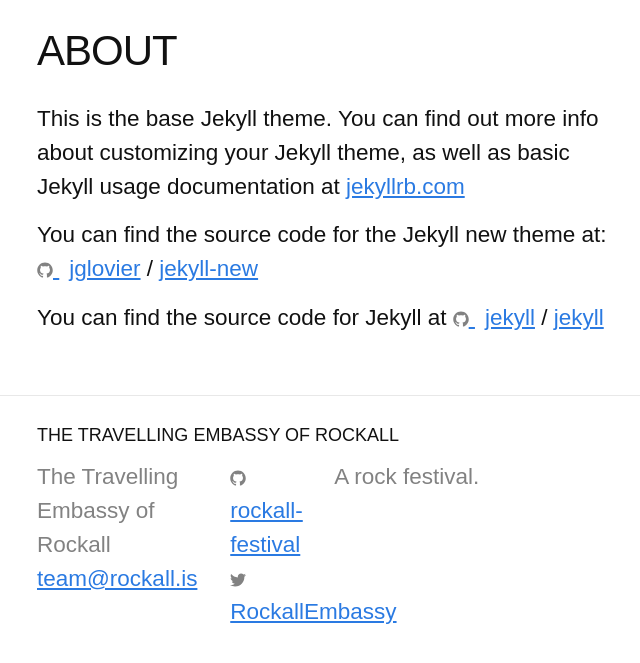
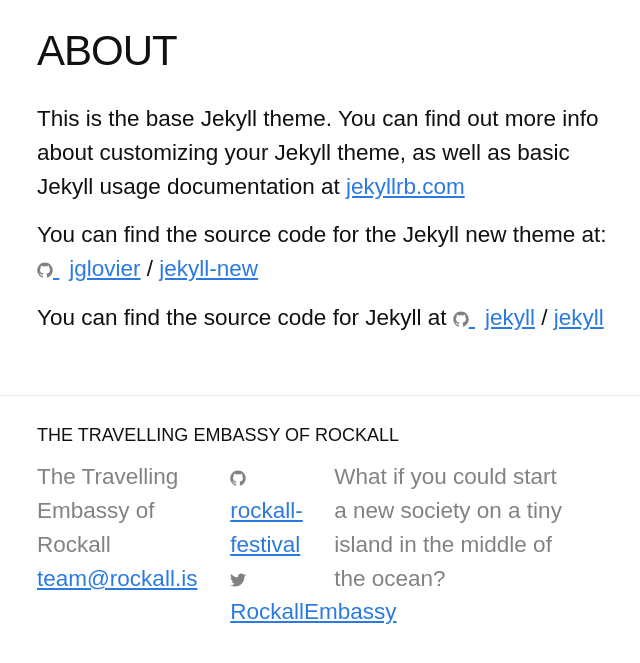
Before and after one commit to rockall-festival/rockall-festival.github.io, a Jekyll site: the page built from about.md, in a window 1280 px wide. Shown: the top 663 px of the page, without its empty margins (313-953 px from the left). Built offline with Jekyll 4.4.1, drawn with Linux system fonts in a browser that asks for light colours.

Commit message:
Update meta description
Signed-off-by: Peter Hartree <web@peterhartree.co.uk>

```diff
--- a/_config.yml
+++ b/_config.yml
@@ -9,7 +9,7 @@
 title: The Travelling Embassy of Rockall
 email: team@rockall.is
 description: > # this means to ignore newlines until "baseurl:"
-  A rock festival.
+  What if you could start a new society on a tiny island in the middle of the ocean?
 baseurl: "" # the subpath of your site, e.g. /blog
 url: "https://www.rockall.is" # the base hostname & protocol for your site
 twitter_username: RockallEmbassy
--- a/_includes/head.html
+++ b/_includes/head.html
@@ -17,7 +17,7 @@
   <meta property="og:type" content="website" />
   <meta property="og:url" content="https://www.rockall.is" />
   <meta property="og:image" content="/img/rockall-ho.jpg" />
-  <meta property="og:description" content="What if you could start a new society on a tiny island in the middle of the ocean?." />
+  <meta property="og:description" content="What if you could start a new society on a tiny island in the middle of the ocean?" />
   <meta name="description" content="What if you could start a new society on a tiny island in the middle of the ocean?" />
 
   <link rel="icon" href="/favicon-144.png?v=2" sizes="144x144">
```
